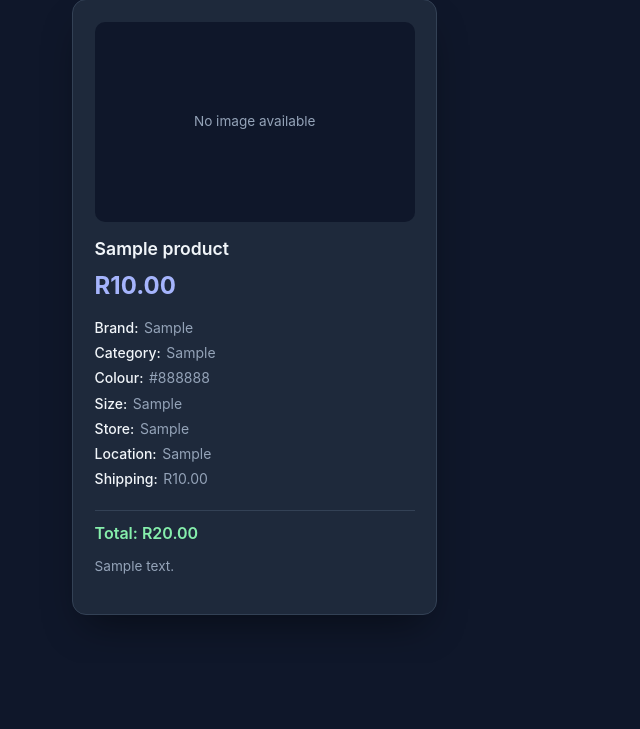
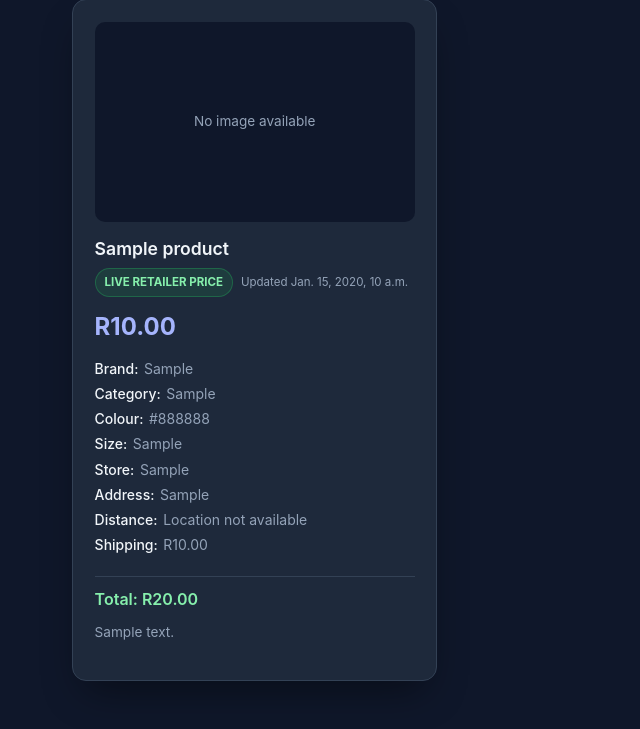
Before and after one commit to ThembelaniProject/AI-Shopping-Project, a Django app: template templates/products/search.html in a window 1280 px wide. Shown: the part 836-1565 px from the top of the page, without its empty margins (0-640 px from the left). Before the commit the page ends 1452 px from the top, so only its background shows below. Run offline with Django 5.2, Linux system fonts and the light colour scheme; tables that the repository leaves empty hold one stand-in row (values such as "Sample post"); the template is opened without the code that fills it: values that come from a table or form of the project are taken from there, most other values are stand-ins (such as "Sample title", 1, 10 or a date in 2020); parts of the project's set-up code (start-up, migrations or seed data) failed here and were passed over.

Commit message:
Show live price, store address and distance filters

```diff
--- a/templates/products/search.html
+++ b/templates/products/search.html
@@ -1698,6 +1698,17 @@
                          PRICE
                     =================================== -->
 
+                    <div style="display:flex;align-items:center;gap:.5rem;flex-wrap:wrap;margin-bottom:.75rem;">
+                        <span style="display:inline-flex;align-items:center;padding:.3rem .55rem;border-radius:999px;background:rgba(34,197,94,.12);border:1px solid rgba(34,197,94,.3);color:#86efac;font-size:.72rem;font-weight:700;">
+                            LIVE RETAILER PRICE
+                        </span>
+                        {% if product.updated_at %}
+                            <span style="font-size:.72rem;color:#94a3b8;">
+                                Updated {{ product.updated_at }}
+                            </span>
+                        {% endif %}
+                    </div>
+
                     {% if product.on_sale and product.regular_price and product.price and product.regular_price > product.price %}
 
 
@@ -1821,16 +1832,18 @@
                             {{ product.store|default:"Unknown" }}
 
                         </p>
-
-
                         <p>
-
-                            <strong>
-                                Location:
-                            </strong>
-
-                            {{ product.location|default:"Online" }}
-
+                            <strong>Address:</strong>
+                            {{ product.store_address|default:product.location|default:"Location unavailable" }}
+                        </p>
+
+                        <p>
+                            <strong>Distance:</strong>
+                            {% if product.distance_km is not None %}
+                                {{ product.distance_km|floatformat:2 }} km
+                            {% else %}
+                                Location not available
+                            {% endif %}
                         </p>
 
 
```
